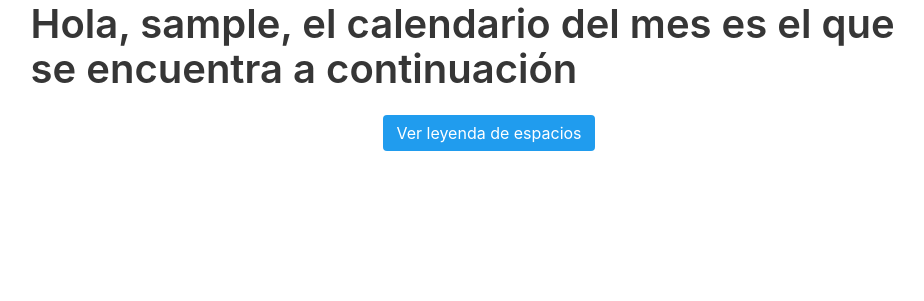
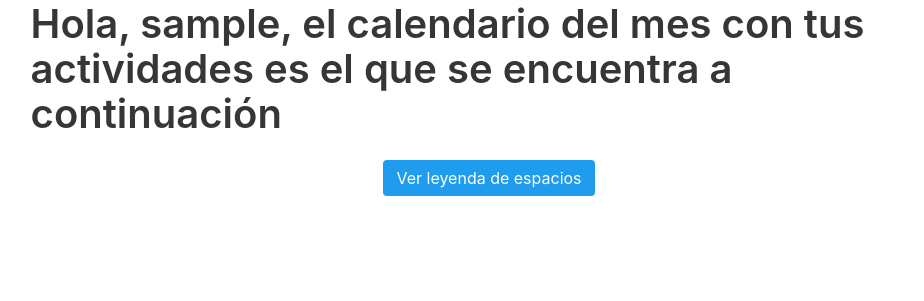
Before and after one commit to caiuc/pagina-solicitudes, a Django app: page / in a window 1280 px wide. Shown: the part 51-352 px from the top of the page, without its empty margins (151-1075 px from the left). Run offline with Django 3.2, Linux system fonts and the light colour scheme; a user stored in the database is signed in; tables that the repository leaves empty hold one stand-in row (values such as "Sample post"); some libraries are stand-ins or nearby versions.

Commit message:
specified that is own calendar

```diff
--- a/templates/home.html
+++ b/templates/home.html
@@ -4,7 +4,7 @@
 
 {% block content %}
     {% if user.is_authenticated %}
-        <h2 class="title is-size-2">Hola, {{ user.username }}, el calendario del mes es el que se encuentra a continuación</h2>
+        <h2 class="title is-size-2">Hola, {{ user.username }}, el calendario del mes con tus actividades es el que se encuentra a continuación</h2>
 
         {% include 'activities/calendar_template.html' %}
 
```
